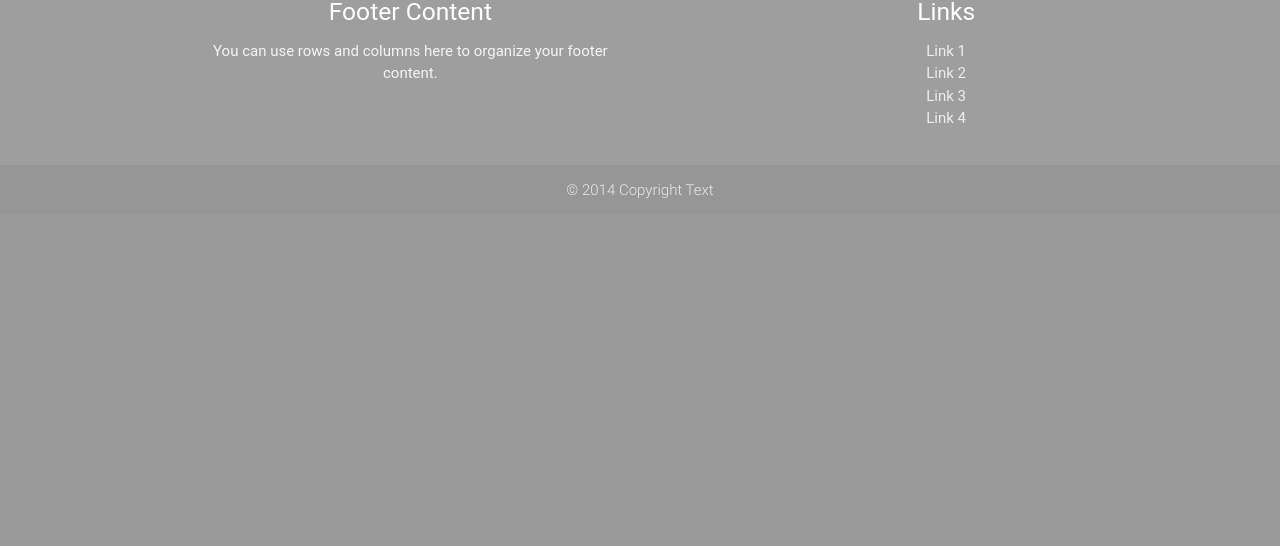
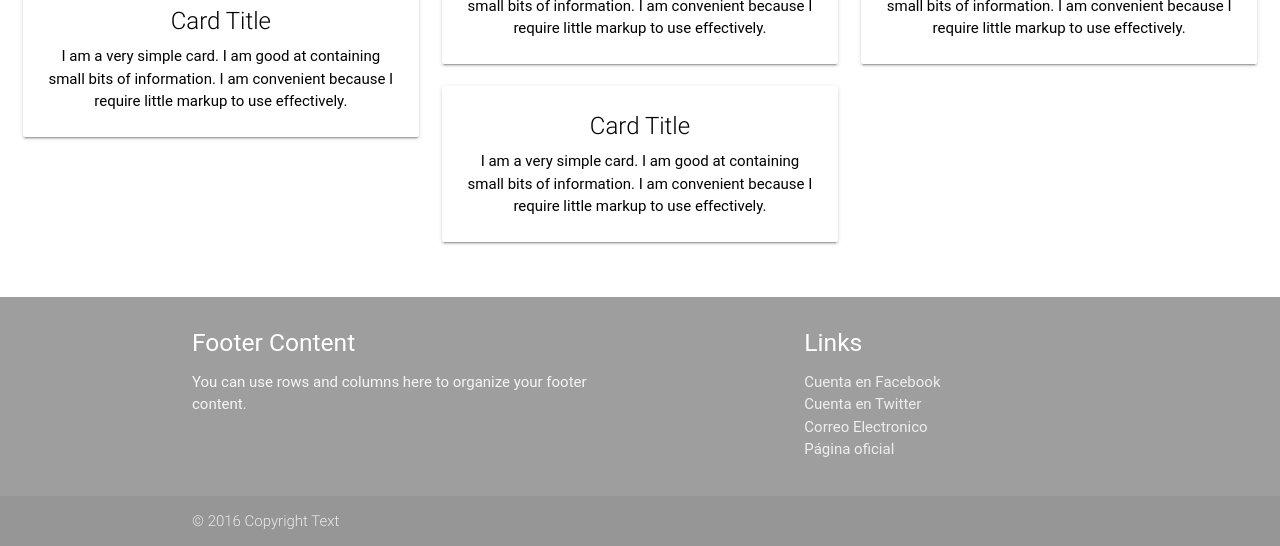
Before and after one commit to eduardogpg/Wamadeus_CF, a Django app: page / in a window 1280 px wide. Shown: the part 1797-2343 px from the top of the page. Before the commit the page ends 1995 px from the top, so only its background shows below. Run offline with Django 3.2, Linux system fonts and the light colour scheme; some libraries are stand-ins or nearby versions; some web fonts are replaced.

Commit message:
landing page

```diff
--- a/templates/home.html
+++ b/templates/home.html
@@ -1,4 +1,3 @@
-
 <!DOCTYPE html>
 <html>
    <head>
@@ -17,8 +16,8 @@
     	<div class="navbar-fixed">
 	      <nav>
 	        <div class="nav-wrapper #9e9e9e grey">
-	          <a href="#!"> <strong>  Admin Project </strong> </a>
 	          <a href="#" data-activates="mobile-demo" class="button-collapse"><i class="material-icons">menu</i></a>
+
 	          <ul class="right hide-on-med-and-down lighten-2">
 	            <li><a href="#project">Projecto</a></li>
 	            <li><a href="#portfolio">Portafolio</a></li>
@@ -37,27 +36,67 @@
     </header>
 
  <div id="container" class="center">
-    	<div id="project">
-	      <div class="row">
-	        <div class="col s12">
-	          <div class="card">
-	            <div class="card-image">
-	              <img src="images/sample-1_.jpg">
+  <div class="parallax-container">
+	    <div class="parallax"><img src="images/sample.jpg"></div>
 	  </div>
-	            <div class="card-content">
-	              <p>
-	                  aque debe de ir nuestras descripción del proyecto, con todos sus deatlles , el por que debemos de utilizarlo, algunas de sus caracteristicas, por que este y por que no otra ? etc ..
+	  <div class="section white">
+	    <div class="row container">
+	      <h2 class="header teal-text text-lighten-2">Project</h2>
+	      <p class="grey-text text-darken-3 lighten-3">
+	      	Una mañana, tras un sueño intranquilo, Gregorio Samsa se despertó convertido en un monstruoso insecto. Estaba echado de espaldas sobre un duro caparazón y, al alzar la cabeza, vio su vientre convexo y oscuro, surcado por curvadas callosidades, sobre el que casi no se aguantaba la colcha, que estaba a punto de escurrirse hasta el suelo. Numerosas patas, penosamente delgadas en comparación con el grosor normal de sus piernas, se agitaban sin concierto. - ¿Qué me ha ocurrido? No estaba soñando. Su habitación, una habitación normal, aunque muy pequeña, tenía el aspecto habitual. Sobre la mesa había desparramado un muestrario de paños - Samsa era viajante de comercio-, y de la pared colgaba una estampa recientemente recortada de una revista ilustrada y puesta en un marco dorado. La estampa mostraba a una mujer tocada con un gorro de pieles, envuelta en una estola también de pieles, y que, muy erguida, esgrimía un amplio manguito, asimismo de piel, que ocultaba todo su antebrazo. Gregorio miró hacia la ventana; estaba nublado, y sobre el cinc del alféizar repiqueteaban las gotas de lluvia, lo que le hizo sentir una gran melancolía.
 	      </p>
+	      <div class="row center">
+          <a href="http://materializecss.com/getting-started.html" id="download-button" class="btn-large waves-effect waves-light teal lighten-1">Get Started</a>
         </div>
+        <br><br>
+
       </div>
+
 	    </div>
 	  </div>
   </div>
 
+  <div class="container">
+    <div class="section">
+
+      <!--   Icon Section   -->
+      <div class="row">
+        <div class="col s12 m4">
+          <div class="icon-block">
+            <h2 class="center brown-text"><i class="material-icons">flash_on</i></h2>
+            <h5 class="center">Speeds up development</h5>
+
+            <p class="light">We did most of the heavy lifting for you to provide a default stylings that incorporate our custom components. Additionally, we refined animations and transitions to provide a smoother experience for developers.</p>
+          </div>
+        </div>
+
+        <div class="col s12 m4">
+          <div class="icon-block">
+            <h2 class="center brown-text"><i class="material-icons">group</i></h2>
+            <h5 class="center">User Experience Focused</h5>
+
+            <p class="light">By utilizing elements and principles of Material Design, we were able to create a framework that incorporates components and animations that provide more feedback to users. Additionally, a single underlying responsive system across all platforms allow for a more unified user experience.</p>
+          </div>
+        </div>
+
+        <div class="col s12 m4">
+          <div class="icon-block">
+            <h2 class="center brown-text"><i class="material-icons">settings</i></h2>
+            <h5 class="center">Easy to work with</h5>
+
+            <p class="light">We have provided detailed documentation as well as specific code examples to help new users get started. We are also always open to feedback and can answer any questions a user may have about Materialize.</p>
+          </div>
+        </div>
+      </div>
+
+    </div>
+  </div>
+
+
     <div id="portfolio">
-	      <div class="row">
+      <div class="row center">
         <div class="col s12">
-	          <h4> Portolio </h4>
+          <h4 class="center brown-text"> Portolio </h4>
           <div id="carts">
 
             <div class="row">
@@ -126,12 +165,8 @@
                   </div>
                 </div>
               </div>
-
             </div>
-
           </div>
-
-
         </di>
       </div>
     </div>
@@ -147,17 +182,17 @@
           <div class="col l4 offset-l2 s12">
             <h5 class="white-text">Links</h5>
             <ul>
-              <li><a class="grey-text text-lighten-3" href="#!">Link 1</a></li>
-              <li><a class="grey-text text-lighten-3" href="#!">Link 2</a></li>
-              <li><a class="grey-text text-lighten-3" href="#!">Link 3</a></li>
-              <li><a class="grey-text text-lighten-3" href="#!">Link 4</a></li>
+              <li><a class="grey-text text-lighten-3" href="#!">Cuenta en Facebook</a></li>
+              <li><a class="grey-text text-lighten-3" href="#!">Cuenta en Twitter</a></li>
+              <li><a class="grey-text text-lighten-3" href="#!">Correo Electronico</a></li>
+              <li><a class="grey-text text-lighten-3" href="#!">Página oficial</a></li>
             </ul>
           </div>
         </div>
       </div>
       <div class="footer-copyright">
         <div class="container left">
-        		© 2014 Copyright Text
+        		© 2016 Copyright Text
         </div>
       </div>
     </footer>
@@ -165,6 +200,7 @@
    <script type="text/javascript">
     $(document).ready(function(){
        $(".button-collapse").sideNav();
+         $('.parallax').parallax();
     });
    </script>
 </html>
```
Also changed, not shown: static/images/sample.jpg (added), static/sample.jpg (renamed from templates/images/sample-1.jpg), templates/images/sample.jpg (added). Lines whose indentation alone changed are shown as unchanged.
